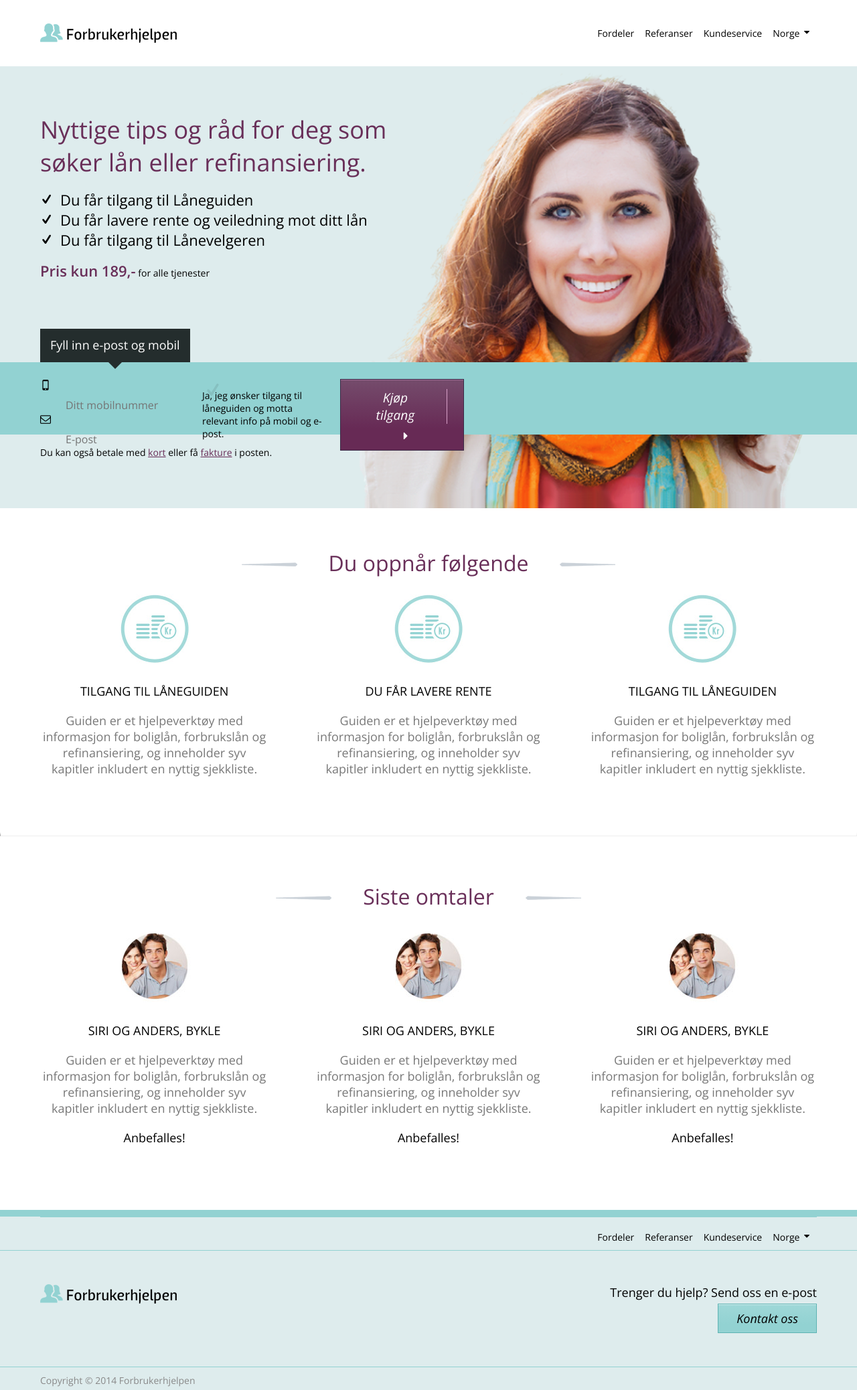
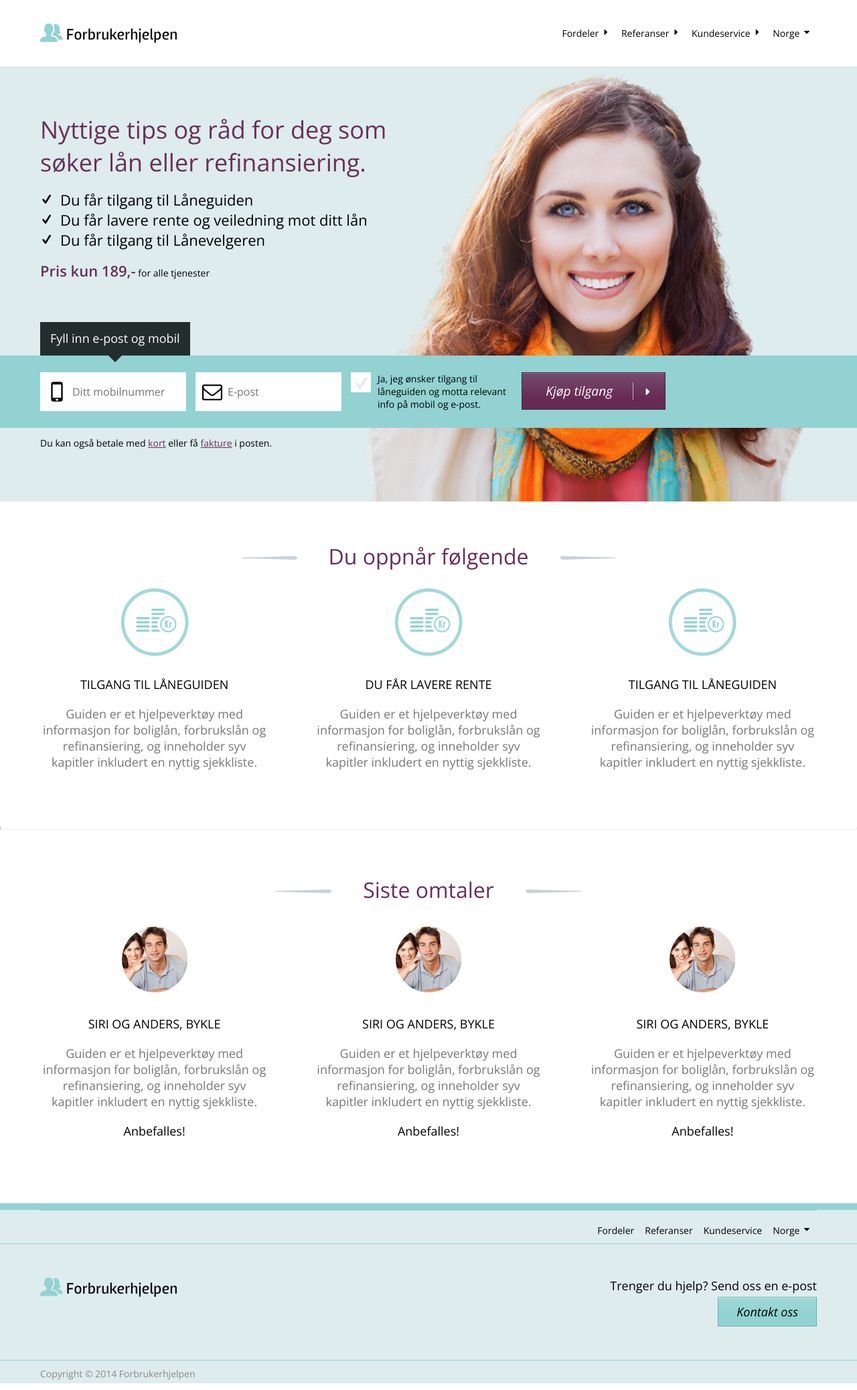
Before and after one commit to front/forbrukerhjelpen-static, a Jekyll site: the page built from index.html, in a window 1280 px wide. Shown: the whole page at 67% size. Built offline with Jekyll 4.4.1, drawn with Linux system fonts in a browser that asks for light colours.

Commit message:
Started to move the menu

```diff
--- a/_layouts/default.html
+++ b/_layouts/default.html
@@ -15,12 +15,17 @@
         <div class="l-container">
           <nav class="main-menu">
             <ul>
-              <li><a href="javascript:void(0)">Fordeler</a></li>
-              <li><a href="javascript:void(0)">Referanser</a></li>
-              <li><a href="javascript:void(0)">Kundeservice</a></li>
+              <li><a href="javascript:void(0)">Fordeler <i class="icon-arrow-right"></i></a></li>
+              <li><a href="javascript:void(0)">Referanser <i class="icon-arrow-right"></i></a></li>
+              <li><a href="javascript:void(0)">Kundeservice <i class="icon-arrow-right"></i></a></li>
               <li><a href="javascript:void(0)"> Norge <i class="icon-arrow-down"></i></a></li>
             </ul>
           </nav>
+          <a href="javascript:void(0);" class="menu-toggle">
+            <span>Meny</span>
+            <div><span></span><span></span><span></span><span></span></div>
+          </a>
+
           <div class="logo"><a href="index.html"><img src="img/logo.png"></a></div>
         </div>
       </header>
--- a/css/style.css
+++ b/css/style.css
@@ -87,7 +87,7 @@
   padding-left: 20px;
   padding-right: 20px;
 }
-@media (min-width: 1160px) {
+@media (min-width: 1200px) {
   /* line 6, ../sass/partials/layout/_layout.scss */
   .l-container {
     margin-left: auto;
@@ -292,28 +292,119 @@
   margin: 35px 0 30px 0;
 }
 
-/* line 1, ../sass/partials/module/partials/_menu.scss */
+@media (min-width: 0) and (max-width: 720px) {
+  /* line 3, ../sass/partials/module/partials/_menu.scss */
+  .main-menu {
+    position: absolute;
+    top: 65px;
+    left: 0;
+    width: 100%;
+    height: 100%;
+    background: rgba(0, 0, 0, 0.5);
+    z-index: 100;
+  }
+  /* line 11, ../sass/partials/module/partials/_menu.scss */
+  .main-menu ul {
+    list-style: none;
+    padding: 0px;
+    margin: -0px;
+  }
+  /* line 16, ../sass/partials/module/partials/_menu.scss */
+  .main-menu ul li {
+    border-top: 1px solid #ccc;
+    background-color: #692f59;
+  }
+  /* line 19, ../sass/partials/module/partials/_menu.scss */
+  .main-menu ul li a {
+    display: block;
+    padding: 30px;
+    font-size: 1.125em;
+    color: #fff;
+    text-decoration: none;
+  }
+}
+@media (min-width: 721px) {
+  /* line 35, ../sass/partials/module/partials/_menu.scss */
   .main-menu {
     float: right;
     margin: 5px 0 0;
   }
-/* line 5, ../sass/partials/module/partials/_menu.scss */
+  /* line 38, ../sass/partials/module/partials/_menu.scss */
   .main-menu ul {
     list-style: none;
     padding: 0px;
     margin: 0px;
   }
-/* line 9, ../sass/partials/module/partials/_menu.scss */
+  /* line 42, ../sass/partials/module/partials/_menu.scss */
   .main-menu ul li {
     display: block;
     float: left;
     padding: 0px 8px;
     font-size: 0.875em;
   }
-/* line 14, ../sass/partials/module/partials/_menu.scss */
+  /* line 47, ../sass/partials/module/partials/_menu.scss */
   .main-menu ul li a {
     text-decoration: none;
     color: black;
+  }
+}
+/* line 56, ../sass/partials/module/partials/_menu.scss */
+.menu-toggle {
+  float: right;
+  border: 2px solid #ccc;
+  padding: 6px 6px;
+  width: 93px;
+  border-radius: 3px;
+  margin-top: -6px;
+  display: block;
+}
+@media (min-width: 720px) {
+  /* line 56, ../sass/partials/module/partials/_menu.scss */
+  .menu-toggle {
+    display: none;
+  }
+}
+/* line 68, ../sass/partials/module/partials/_menu.scss */
+.menu-toggle > span {
+  display: block;
+  float: left;
+  text-transform: uppercase;
+  color: #bbb;
+  font-size: 0.6875em;
+  font-weight: bold;
+  padding: 5px 0;
+  height: 25px;
+}
+/* line 78, ../sass/partials/module/partials/_menu.scss */
+.menu-toggle > div {
+  display: block;
+  float: right;
+  border-left: 1px solid #ccc;
+  padding-left: 8px;
+}
+/* line 83, ../sass/partials/module/partials/_menu.scss */
+.menu-toggle > div span {
+  display: block;
+  width: 30px;
+  height: 4px;
+  background-color: #ccc;
+  margin-top: 3px;
+}
+/* line 89, ../sass/partials/module/partials/_menu.scss */
+.menu-toggle > div span:first-child {
+  margin-top: 0;
+}
+/* line 95, ../sass/partials/module/partials/_menu.scss */
+.menu-toggle:hover, .menu-toggle.open {
+  border-color: #692f59;
+}
+/* line 97, ../sass/partials/module/partials/_menu.scss */
+.menu-toggle:hover > span, .menu-toggle.open > span {
+  color: #692f59;
+}
+/* line 100, ../sass/partials/module/partials/_menu.scss */
+.menu-toggle:hover > div span, .menu-toggle.open > div span {
+  background-color: #692f59;
 }
 
 /* line 1, ../sass/partials/module/partials/_content.scss */
@@ -334,7 +425,7 @@
 .hero {
   position: relative;
   overflow: hidden;
-  height: 660px;
+  height: 650px;
 }
 /* line 19, ../sass/partials/module/partials/_content.scss */
 .hero img {
@@ -502,17 +593,20 @@
 }
 /* line 10, ../sass/partials/module/partials/_footer.scss */
 .footer .menu-block {
-  padding: 15px 0 10px;
+  padding-top: 15px;
+  padding-bottom: 10px;
 }
-/* line 13, ../sass/partials/module/partials/_footer.scss */
+/* line 14, ../sass/partials/module/partials/_footer.scss */
 .footer .padded-block {
-  padding: 50px 0;
+  padding-top: 50px;
+  padding-bottom: 50px;
   text-align: right;
   font-size: 18px;
 }
-/* line 18, ../sass/partials/module/partials/_footer.scss */
+/* line 20, ../sass/partials/module/partials/_footer.scss */
 .footer .copyright {
-  padding: 10px 0 5px;
+  padding-top: 10px;
+  padding-bottom: 5px;
   font-size: 14px;
   color: #898989;
 }
@@ -544,86 +638,107 @@
 /* line 25, ../sass/partials/module/partials/_forms.scss */
 .dark-blue-block .extra-info {
   position: absolute;
-  bottom: -40px;
+  bottom: -36px;
   font-size: 0.875em;
 }
 
 /* line 33, ../sass/partials/module/partials/_forms.scss */
 .subscribe-form {
-  padding: 25px 0;
+  padding-top: 25px;
+  padding-bottom: 15px;
 }
-/* line 36, ../sass/partials/module/partials/_forms.scss */
-.subscribe-form > div {
+/* line 37, ../sass/partials/module/partials/_forms.scss */
+.subscribe-form div {
   position: relative;
   float: left;
   height: 58px;
-  width: 30%;
-  margin-right: 10px;
+  width: 31%;
+  margin-right: 2%;
+  margin-bottom: 10px;
 }
 @media (min-width: 960px) {
-  /* line 36, ../sass/partials/module/partials/_forms.scss */
-  .subscribe-form > div {
-    width: 24%;
+  /* line 37, ../sass/partials/module/partials/_forms.scss */
+  .subscribe-form div {
+    width: 23%;
+    margin-right: 2%;
   }
 }
 @media (min-width: 1160px) {
-  /* line 36, ../sass/partials/module/partials/_forms.scss */
-  .subscribe-form > div {
+  /* line 37, ../sass/partials/module/partials/_forms.scss */
+  .subscribe-form div {
     width: 20%;
+    margin-right: 2%;
   }
 }
-/* line 49, ../sass/partials/module/partials/_forms.scss */
-.subscribe-form > div.light {
+/* line 54, ../sass/partials/module/partials/_forms.scss */
+.subscribe-form div.large {
+  margin-right: 0;
+}
+@media (min-width: 960px) {
+  /* line 54, ../sass/partials/module/partials/_forms.scss */
+  .subscribe-form div.large {
+    width: 50%;
+  }
+}
+@media (min-width: 1160px) {
+  /* line 54, ../sass/partials/module/partials/_forms.scss */
+  .subscribe-form div.large {
+    width: 40%;
+  }
+}
+/* line 63, ../sass/partials/module/partials/_forms.scss */
+.subscribe-form div.large div {
+  width: 95%;
+  margin-right: 5%;
+}
+@media (min-width: 960px) {
+  /* line 63, ../sass/partials/module/partials/_forms.scss */
+  .subscribe-form div.large div {
+    width: 47%;
+    margin-right: 3%;
+  }
+}
+/* line 73, ../sass/partials/module/partials/_forms.scss */
+.subscribe-form div.light {
   padding: 12px 10px;
   background-color: #fff;
 }
-/* line 52, ../sass/partials/module/partials/_forms.scss */
-.subscribe-form > div.light i {
+/* line 76, ../sass/partials/module/partials/_forms.scss */
+.subscribe-form div.light i {
   position: absolute;
   font-size: 30px;
 }
-/* line 57, ../sass/partials/module/partials/_forms.scss */
-.subscribe-form > div.dark {
-  width: 28%;
+/* line 81, ../sass/partials/module/partials/_forms.scss */
+.subscribe-form div.dark {
   font-size: 0.875em;
-  margin-right: 20px;
 }
-@media (min-width: 960px) {
-  /* line 57, ../sass/partials/module/partials/_forms.scss */
-  .subscribe-form > div.dark {
-    width: 18%;
-  }
-}
-@media (min-width: 1160px) {
-  /* line 57, ../sass/partials/module/partials/_forms.scss */
-  .subscribe-form > div.dark {
-    width: 16%;
-  }
-}
-/* line 68, ../sass/partials/module/partials/_forms.scss */
-.subscribe-form > div.small {
+/* line 85, ../sass/partials/module/partials/_forms.scss */
+.subscribe-form div.small {
+  background-color: #fff;
   padding: 0;
   width: 30px;
   height: 30px;
+  margin-right: 10px;
+  margin-bottom: 28px;
 }
-/* line 75, ../sass/partials/module/partials/_forms.scss */
+/* line 95, ../sass/partials/module/partials/_forms.scss */
 .subscribe-form input[type="text"] {
   border: none;
   margin: 5px 0 0 36px;
   width: 180px;
   background: none;
 }
-/* line 80, ../sass/partials/module/partials/_forms.scss */
+/* line 100, ../sass/partials/module/partials/_forms.scss */
 .subscribe-form input[type="text"]:focus {
   outline: none;
 }
-/* line 85, ../sass/partials/module/partials/_forms.scss */
+/* line 105, ../sass/partials/module/partials/_forms.scss */
 .subscribe-form input[type="checkbox"] {
   visibility: hidden;
   margin: 2px 0 0 3px;
   display: block;
 }
-/* line 89, ../sass/partials/module/partials/_forms.scss */
+/* line 109, ../sass/partials/module/partials/_forms.scss */
 .subscribe-form input[type="checkbox"]:before {
   visibility: visible;
   content: "g";
@@ -634,19 +749,19 @@
   opacity: 0.08;
   cursor: pointer;
 }
-/* line 99, ../sass/partials/module/partials/_forms.scss */
+/* line 119, ../sass/partials/module/partials/_forms.scss */
 .subscribe-form input[type="checkbox"]:checked:before {
   opacity: 1.0;
 }
-/* line 103, ../sass/partials/module/partials/_forms.scss */
+/* line 123, ../sass/partials/module/partials/_forms.scss */
 .subscribe-form label {
   cursor: pointer;
 }
-/* line 107, ../sass/partials/module/partials/_forms.scss */
+/* line 127, ../sass/partials/module/partials/_forms.scss */
 .subscribe-form button {
-  padding-right: 16px !important;
+  padding-right: 12px !important;
 }
-/* line 109, ../sass/partials/module/partials/_forms.scss */
+/* line 129, ../sass/partials/module/partials/_forms.scss */
 .subscribe-form button span {
   display: inline-block;
   border-right: 1px solid #d9a2c9;
@@ -656,7 +771,7 @@
   font-size: 1.0625em;
   -webkit-font-smoothing: antialiased;
 }
-/* line 118, ../sass/partials/module/partials/_forms.scss */
+/* line 138, ../sass/partials/module/partials/_forms.scss */
 .subscribe-form button i {
   line-height: 20px;
   vertical-align: middle;
```
Also changed, not shown: sass/partials/module/partials/_menu.scss (+85 -1 lines). Lines whose indentation alone changed are shown as unchanged.
